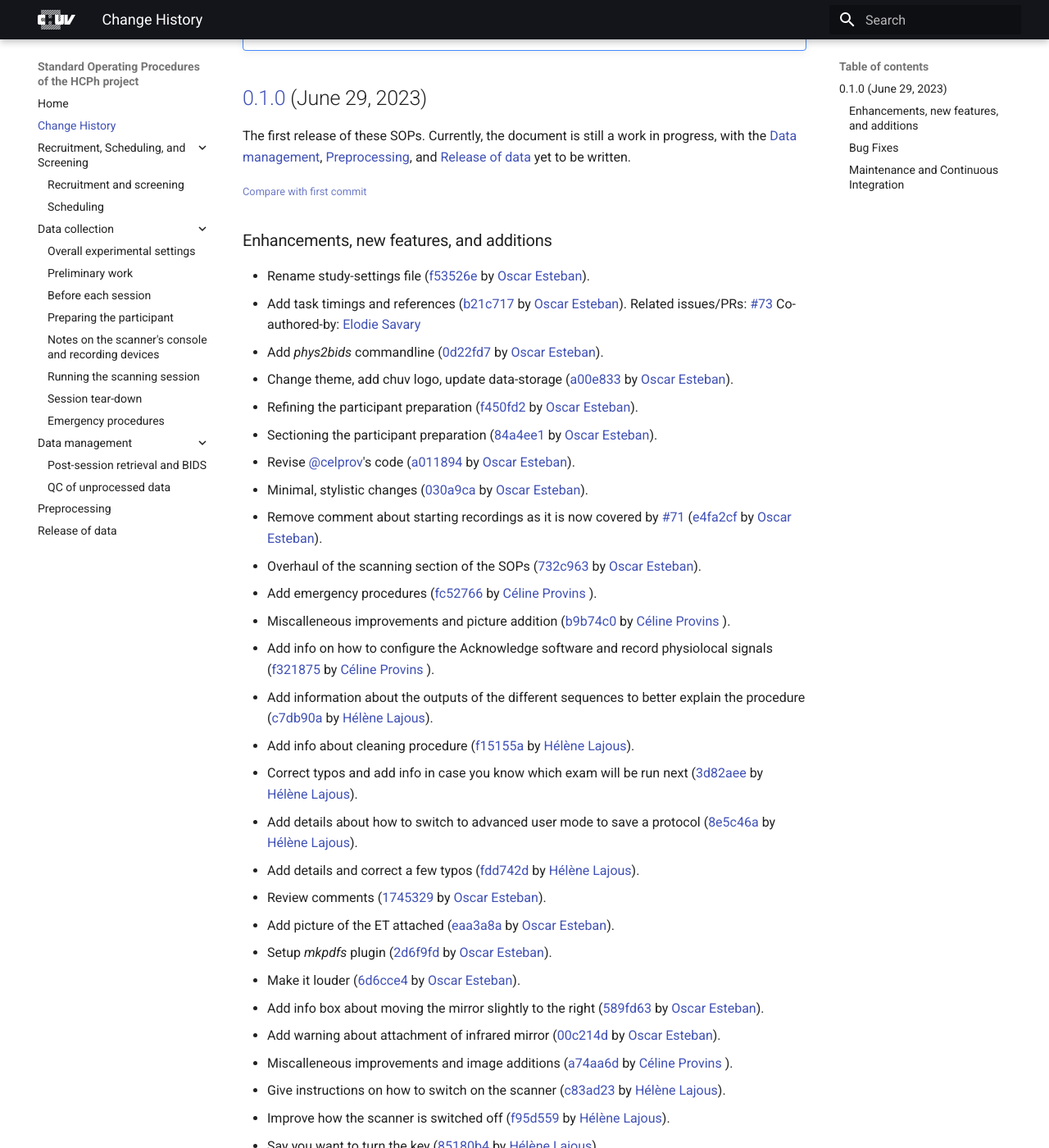
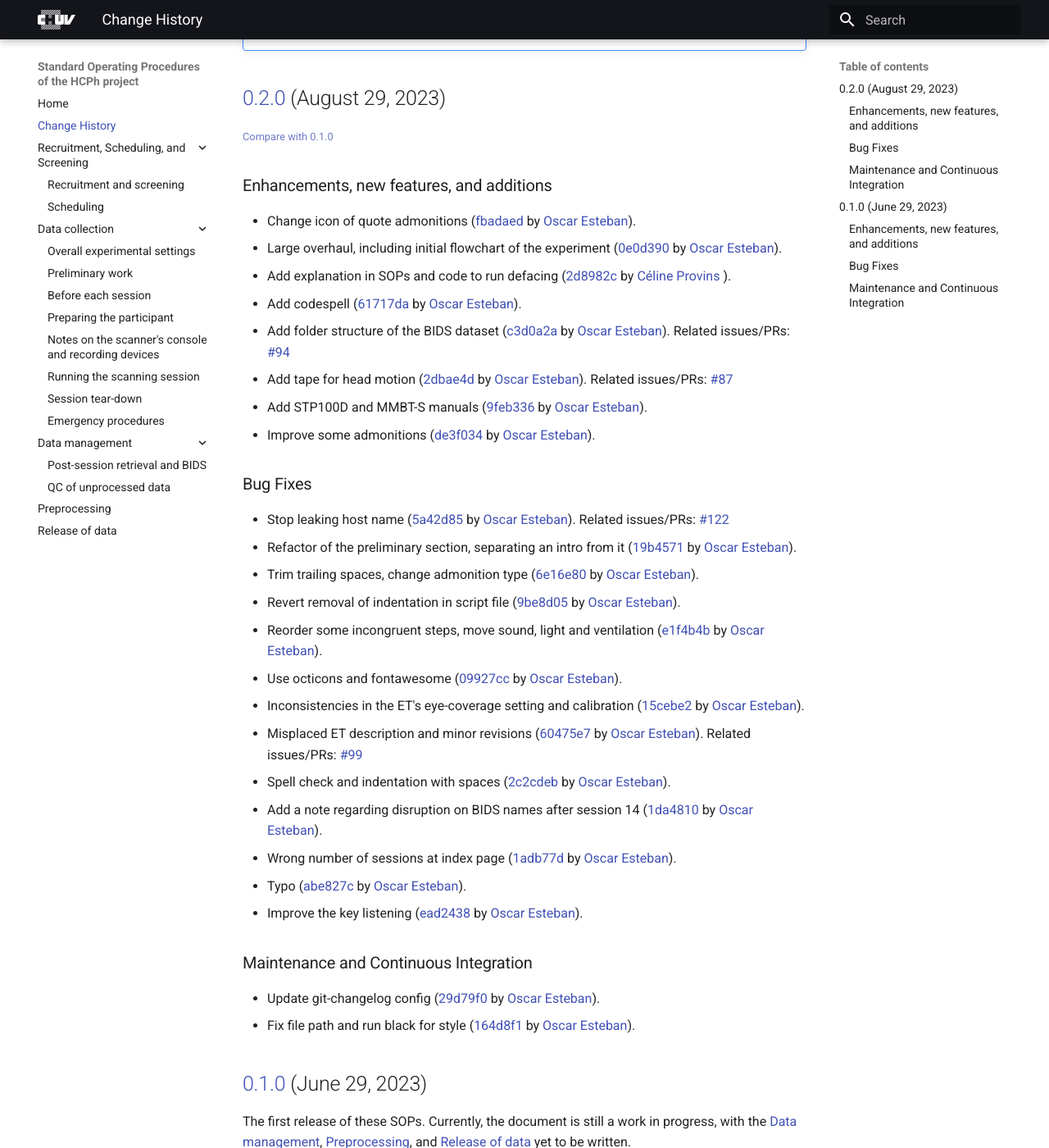
Before and after one commit to oesteban/hcph-sops, an MkDocs documentation site: the page built from docs/changes.md, in a window 1280 px wide and 1400 px high, scrolled down 326 px. Shown: the whole window at 82% size. Built offline with MkDocs 1.6.1 and Material for MkDocs 9.7.7, drawn with Linux system fonts in a browser that asks for light colours.

Commit message:
Release 0.2.0 (#134)
* maint: update git-changelog config

* rel(0.2.0): Update CHANGES

```diff
--- a/docs/changes.md
+++ b/docs/changes.md
@@ -7,6 +7,66 @@ All notable changes to these SOPs are documented below, starting with the most r
 	If you have identified a problem, a typo, or something missing, and you know it is not in our tracker, please report it by [creating a new issue](https://github.com/TheAxonLab/hcph-protocol/issues/new).
 
 <!-- insertion marker -->
+## [0.2.0](https://github.com/TheAxonLab/hcph-protocol/releases/tag/0.2.0) (August 29, 2023)
+
+<small>[Compare with 0.1.0](https://github.com/TheAxonLab/hcph-protocol/compare/0.1.0...0.2.0)</small>
+
+### Enhancements, new features, and additions
+
+- Change icon of quote admonitions
+ ([fbadaed](https://github.com/TheAxonLab/hcph-protocol/commit/fbadaedc37d61e2b2f137cede897fd608433142e) by [Oscar Esteban](https://github.com/oesteban)).
+- Large overhaul, including initial flowchart of the experiment
+ ([0e0d390](https://github.com/TheAxonLab/hcph-protocol/commit/0e0d390931ba13b96374a14cf8ea495f782eda85) by [Oscar Esteban](https://github.com/oesteban)).
+- Add explanation in SOPs and code to run defacing
+ ([2d8982c](https://github.com/TheAxonLab/hcph-protocol/commit/2d8982c11368678b7141c31cc575d62eada474e7) by [Céline Provins](https://github.com/celprov)
+).
+- Add codespell
+ ([61717da](https://github.com/TheAxonLab/hcph-protocol/commit/61717daacaddc4d2a5cbb60893e1ea3504aa184e) by [Oscar Esteban](https://github.com/oesteban)).
+- Add folder structure of the BIDS dataset
+ ([c3d0a2a](https://github.com/TheAxonLab/hcph-protocol/commit/c3d0a2a01a7bbe2fc953c28c709ceeba2ede6479) by [Oscar Esteban](https://github.com/oesteban)). Related issues/PRs: [#94](https://github.com/TheAxonLab/hcph-protocol/issues/94)
+- Add tape for head motion
+ ([2dbae4d](https://github.com/TheAxonLab/hcph-protocol/commit/2dbae4d7c359ef48fc058861708ce6750bfc8ce4) by [Oscar Esteban](https://github.com/oesteban)). Related issues/PRs: [#87](https://github.com/TheAxonLab/hcph-protocol/issues/87)
+- Add STP100D and MMBT-S manuals
+ ([9feb336](https://github.com/TheAxonLab/hcph-protocol/commit/9feb3366ad617219f3cbcb8a6fdbe77bbaea382e) by [Oscar Esteban](https://github.com/oesteban)).
+- Improve some admonitions
+ ([de3f034](https://github.com/TheAxonLab/hcph-protocol/commit/de3f034568d4c08684b72bd3f9457c246cb69849) by [Oscar Esteban](https://github.com/oesteban)).
+
+### Bug Fixes
+
+- Stop leaking host name
+ ([5a42d85](https://github.com/TheAxonLab/hcph-protocol/commit/5a42d8574b6a4b9157f2bbe3bb2445eaef9e6be5) by [Oscar Esteban](https://github.com/oesteban)). Related issues/PRs: [#122](https://github.com/TheAxonLab/hcph-protocol/issues/122)
+- Refactor of the preliminary section, separating an intro from it
+ ([19b4571](https://github.com/TheAxonLab/hcph-protocol/commit/19b4571589a49cabd22fa2b092bd7a9ada006c40) by [Oscar Esteban](https://github.com/oesteban)).
+- Trim trailing spaces, change admonition type
+ ([6e16e80](https://github.com/TheAxonLab/hcph-protocol/commit/6e16e80baa13299b57785d46a15599dd8569c044) by [Oscar Esteban](https://github.com/oesteban)).
+- Revert removal of indentation in script file
+ ([9be8d05](https://github.com/TheAxonLab/hcph-protocol/commit/9be8d055b8e21fc3ae56cf6d41d23ad46fd02b3d) by [Oscar Esteban](https://github.com/oesteban)).
+- Reorder some incongruent steps, move sound, light and ventilation
+ ([e1f4b4b](https://github.com/TheAxonLab/hcph-protocol/commit/e1f4b4b35d1bf9db422a10469b26fcdc8be16c7e) by [Oscar Esteban](https://github.com/oesteban)).
+- Use octicons and fontawesome
+ ([09927cc](https://github.com/TheAxonLab/hcph-protocol/commit/09927cc63e16b9cdd5a82d6c566b124e9d78d255) by [Oscar Esteban](https://github.com/oesteban)).
+- Inconsistencies in the ET's eye-coverage setting and calibration
+ ([15cebe2](https://github.com/TheAxonLab/hcph-protocol/commit/15cebe21044daa79d2ce8e04332a9af420b36cf3) by [Oscar Esteban](https://github.com/oesteban)).
+- Misplaced ET description and minor revisions
+ ([60475e7](https://github.com/TheAxonLab/hcph-protocol/commit/60475e7ad21cd4f595beb381dc9a69fc897fdb25) by [Oscar Esteban](https://github.com/oesteban)). Related issues/PRs: [#99](https://github.com/TheAxonLab/hcph-protocol/issues/99)
+- Spell check and indentation with spaces
+ ([2c2cdeb](https://github.com/TheAxonLab/hcph-protocol/commit/2c2cdeb979fffecb485def7bc48d70f677f37659) by [Oscar Esteban](https://github.com/oesteban)).
+- Add a note regarding disruption on BIDS names after session 14
+ ([1da4810](https://github.com/TheAxonLab/hcph-protocol/commit/1da4810516dc6a08e6362bef464bb1d0bd150080) by [Oscar Esteban](https://github.com/oesteban)).
+- Wrong number of sessions at index page
+ ([1adb77d](https://github.com/TheAxonLab/hcph-protocol/commit/1adb77de68e241c395f4ccb6dd425b8d655fd96e) by [Oscar Esteban](https://github.com/oesteban)).
+- Typo
+ ([abe827c](https://github.com/TheAxonLab/hcph-protocol/commit/abe827c22b9c5f57fa949a02d7c3eeb42b346f41) by [Oscar Esteban](https://github.com/oesteban)).
+- Improve the key listening
+ ([ead2438](https://github.com/TheAxonLab/hcph-protocol/commit/ead2438129b1898bc2696590ff6d21e446fa3a46) by [Oscar Esteban](https://github.com/oesteban)).
+
+### Maintenance and Continuous Integration
+
+- Update git-changelog config
+ ([29d79f0](https://github.com/TheAxonLab/hcph-protocol/commit/29d79f07de8ad9ddca3fdbef3f73f96e05633509) by [Oscar Esteban](https://github.com/oesteban)).
+- Fix file path and run black for style
+ ([164d8f1](https://github.com/TheAxonLab/hcph-protocol/commit/164d8f1d7e09528118efa5547dc1c11b0c79ef8a) by [Oscar Esteban](https://github.com/oesteban)).
+
 ## [0.1.0](https://github.com/TheAxonLab/hcph-protocol/releases/tag/0.1.0) (June 29, 2023)
 
 The first release of these SOPs.
```
Also changed, not shown: .git-changelog.toml (added), 1 other file.
